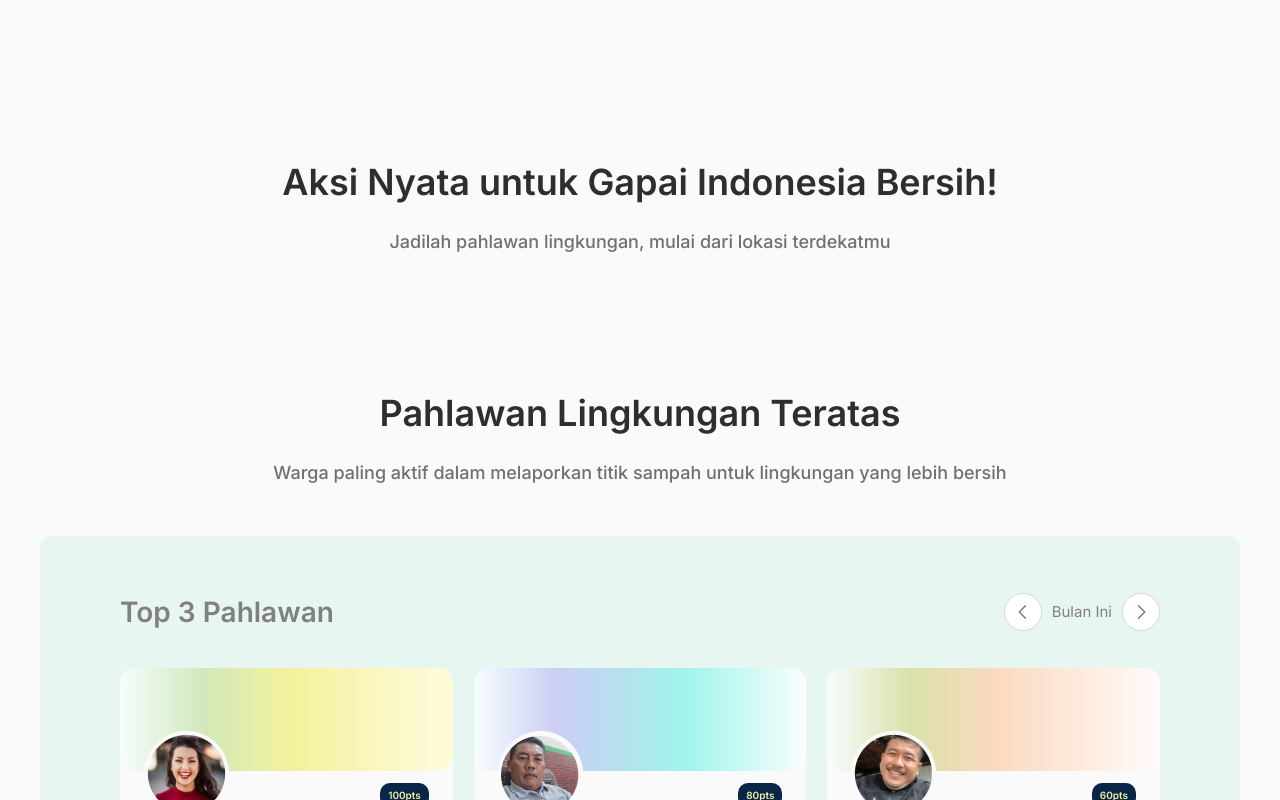
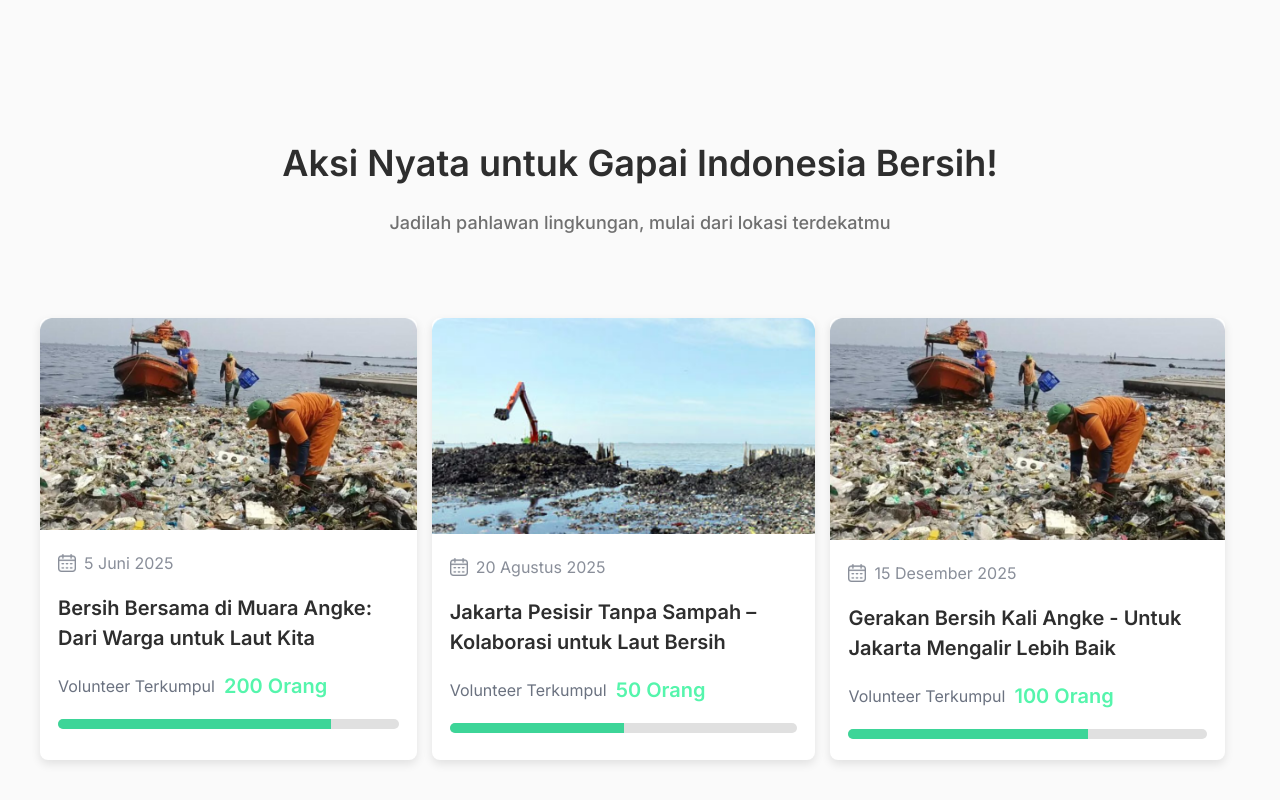
Before and after one commit to Joes131205/thrash-plo, a React (Vite) app in the folder client/: page / in a window 1280 px wide. Shown: the part 5300-6100 px from the top of the page. Built offline with nearby package versions, Linux system fonts and the light colour scheme.

Commit message:
feat: add section aksi bersih

```diff
--- a/client/src/assets/icons/index.tsx
+++ b/client/src/assets/icons/index.tsx
@@ -11,5 +11,6 @@ import IcArrowLeft from "../icons/ic-arrow-left.svg";
 import IcArrowRight from "../icons/ic-arrow-right.svg";
 import IcLocation from "../icons/ic-house.svg";
 import IcSeparator from "../icons/ic-separator.svg";
+import IcCalendar from "../icons/ic-calendar.svg";
 
-export { IcWarga, IcPemerintah, IcMitra, IcKomunitas, IcGarbage, IcTruck, IcFacebook, IcInsta, IcTiktok, IcArrowLeft, IcArrowRight, IcLocation, IcSeparator };
+export { IcWarga, IcPemerintah, IcMitra, IcKomunitas, IcGarbage, IcTruck, IcFacebook, IcInsta, IcTiktok, IcArrowLeft, IcArrowRight, IcLocation, IcSeparator, IcCalendar };
--- /dev/null
+++ b/client/src/components/atomics/progressBar/progressBar.tsx
@@ -0,0 +1,34 @@
+import React from "react";
+
+interface ProgressBarProps {
+  value: number;
+  max: number;
+}
+
+const ProgressBar: React.FC<ProgressBarProps> = ({ value, max }) => {
+  const percentage = Math.min((value / max) * 100, 100);
+
+  return (
+    <div
+      style={{
+        backgroundColor: "#e0e0e0",
+        borderRadius: "10px",
+        height: "10px",
+        width: "100%",
+        overflow: "hidden",
+        marginTop: "8px",
+      }}
+    >
+      <div
+        style={{
+          height: "100%",
+          width: `${percentage}%`,
+          backgroundColor: "#3DD598",
+          transition: "width 0.3s ease",
+        }}
+      />
+    </div>
+  );
+};
+
+export default ProgressBar;
--- /dev/null
+++ b/client/src/components/organisms/aksiBersihBox/aksiBox.tsx
@@ -0,0 +1,87 @@
+import React from "react";
+import ProgressBar from "@/components/atomics/progressBar/progressBar";
+
+interface AksiCardProps {
+  image: string;
+  date: string;
+  title: string;
+  volunteerCount: number;
+  volunteerTarget: number;
+  iconCalendar: string;
+  onClick?: () => void;
+}
+
+const styles: Record<string, React.CSSProperties> = {
+  aksiCard: {
+    backgroundColor: "#ffffff",
+    boxShadow: "0 4px 10px rgba(0, 0, 0, 0.1)",
+    // width: 444,
+    borderRadius: 8,
+    overflow: "hidden",
+    marginRight: 15,
+  },
+  content: {
+    padding: "21px 18px",
+    display: "flex",
+    flexDirection: "column",
+    justifyContent: "space-between",
+  },
+  dateBox: {
+    display: "flex",
+    flexDirection: "row",
+    alignItems: "center",
+    gap: 8,
+  },
+  date: {
+    color: "rgba(107, 114, 128, 0.8)",
+  },
+  nameAksi: {
+    color: "var(--text-primary)",
+    fontSize: 20,
+    fontWeight: "var(--weight-semibold)",
+    margin: "18px 0",
+  },
+  countVolunteer: {
+    display: "flex",
+    flexDirection: "row",
+    alignItems: "center",
+    gap: 9,
+    marginBottom: 18,
+  },
+  label: {
+    fontSize: 16,
+    color: "#6B7280",
+  },
+  vCount: {
+    color: "#55F5AC",
+    fontSize: 20,
+    fontWeight: "var(--weight-semibold)",
+  },
+};
+
+const AksiCard: React.FC<AksiCardProps> = ({ image, date, title, volunteerCount, volunteerTarget, iconCalendar, onClick }) => {
+  return (
+    <div style={{ ...styles.aksiCard, cursor: "pointer" }} onClick={onClick}>
+      <img src={image} alt="Aksi" />
+
+      <div style={styles.content}>
+        <div style={styles.dateBox}>
+          <img src={iconCalendar} alt="Icon Calendar" />
+          <p style={styles.date}>{date}</p>
+        </div>
+
+        <h4 style={styles.nameAksi}>{title}</h4>
+
+        <div>
+          <div style={styles.countVolunteer}>
+            <p style={styles.label}>Volunteer Terkumpul</p>
+            <p style={styles.vCount}>{volunteerCount} Orang</p>
+          </div>
+          <ProgressBar value={volunteerCount} max={volunteerTarget} />
+        </div>
+      </div>
+    </div>
+  );
+};
+
+export default AksiCard;
--- a/client/src/pages/LandingPage/LandingPage.module.css
+++ b/client/src/pages/LandingPage/LandingPage.module.css
@@ -204,14 +204,21 @@
 
 /* AKSI BERSIH */
 .aksiBersih {
-  margin-top: 199px;
-  margin-bottom: 131px;
+  margin: 180px 0px;
+}
+
+.listAksi {
+  padding: 0px 40px;
+  margin-top: 82px;
+  display: flex;
+  flex-direction: row;
+  gap: 20;
 }
 /* END AKSI BERSIH */
 
 /* PAHLAWAN */
 .pahlawan {
-  margin-bottom: 121px;
+  margin-bottom: 180px;
   padding-left: 40px;
   padding-right: 40px;
 }
--- a/client/src/pages/LandingPage/LandingPage.tsx
+++ b/client/src/pages/LandingPage/LandingPage.tsx
@@ -1,10 +1,11 @@
 import React from "react";
-import { ImgFlow, ImgHeroOne, ImgHeroThree, ImgHeroTwo, ImgLanding, ImgLogo, ImgMisiKita, ImgPantai, ImgSungai, ImgTumpukan, ImgWhiteLogo } from "@/assets/images";
-import styles from "./LandingPage.module.css";
+import { ImgAksiOne, ImgAksiTwo, ImgFlow, ImgHeroOne, ImgHeroThree, ImgHeroTwo, ImgLanding, ImgLogo, ImgMisiKita, ImgPantai, ImgSungai, ImgTumpukan, ImgWhiteLogo } from "@/assets/images";
+import { IcArrowLeft, IcArrowRight, IcCalendar, IcFacebook, IcGarbage, IcInsta, IcKomunitas, IcMitra, IcPemerintah, IcTiktok, IcTruck, IcWarga } from "@/assets/icons";
 import ButtonMain from "@/components/atomics/buttonMain/buttonMain";
 import StakeholderBox from "@/components/molecules/stakeholderBox/stakeholderBox";
-import { IcArrowLeft, IcArrowRight, IcFacebook, IcGarbage, IcInsta, IcKomunitas, IcMitra, IcPemerintah, IcTiktok, IcTruck, IcWarga } from "@/assets/icons";
 import HeroBox from "@/components/organisms/heroBox/heroBox";
+import AksiBox from "@/components/organisms/aksiBersihBox/aksiBox";
+import styles from "./LandingPage.module.css";
 
 export default function LandingPage() {
   const isSmall = true;
@@ -138,7 +139,27 @@ export default function LandingPage() {
           Jadilah pahlawan lingkungan, mulai dari lokasi terdekatmu
         </p>
 
-        <div className={styles.listAksi}></div>
+        <div className={styles.listAksi}>
+          <AksiBox image={ImgAksiOne} iconCalendar={IcCalendar} date="5 Juni 2025" title="Bersih Bersama di Muara Angke: Dari Warga untuk Laut Kita" volunteerCount={200} volunteerTarget={250} onClick={() => console.log("Card diklik!")} />
+          <AksiBox
+            image={ImgAksiTwo}
+            iconCalendar={IcCalendar}
+            date="20 Agustus 2025"
+            title="Jakarta Pesisir Tanpa Sampah – Kolaborasi untuk Laut Bersih"
+            volunteerCount={50}
+            volunteerTarget={100}
+            onClick={() => console.log("Card diklik!")}
+          />
+          <AksiBox
+            image={ImgAksiOne}
+            iconCalendar={IcCalendar}
+            date="15 Desember 2025"
+            title="Gerakan Bersih Kali Angke - Untuk Jakarta Mengalir Lebih Baik"
+            volunteerCount={100}
+            volunteerTarget={150}
+            onClick={() => console.log("Card diklik!")}
+          />
+        </div>
       </div>
       {/* END AKSI BERSIH */}
 
```
